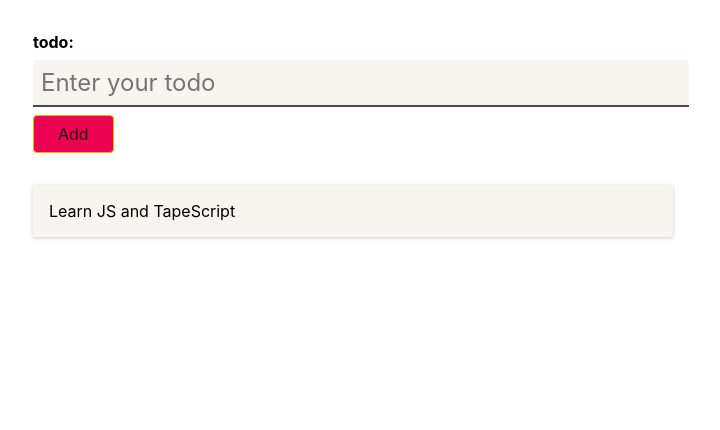
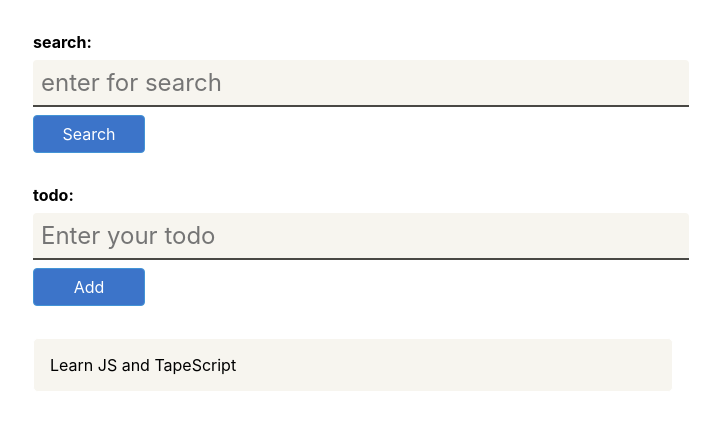
Before and after one commit to Arshaluys84/typeScriptTodoListWithLogIn, a React (Create React App) app: page / in a window 1280 px wide. Shown: the top 430 px of the page, without its empty margins (287-1007 px from the left). Built offline with nearby package versions, Linux system fonts and the light colour scheme.

Commit message:
add search button

```diff
--- a/src/App.tsx
+++ b/src/App.tsx
@@ -1,31 +1,47 @@
-import { useState } from "react";
+import { useEffect, useState } from "react";
 import NewTodo from "./components/NewTodo";
+import { SearchTodo } from "./components/SearchTodo";
 import Todos from "./components/Todos";
 import { Todo } from "./models/Todo";
 
 function App() {
-  const todosni = [new Todo("Learn JS and TapeScript")];
-  const [todos, setTodos] = useState(todosni);
-  // ["Learn JS", "Learn TypeScript"];
+  const todosList = [new Todo("Learn JS and TapeScript")];
+  const [todos, setTodos] = useState(todosList);
+  const [search] = useState("");
+  const [filteredTodos, setFilteredTodos] = useState(todos);
+  useEffect(() => {
+    localStorage.setItem("todo", JSON.stringify(todos));
+    setFilteredTodos(JSON.parse(localStorage.getItem("todo") || ""));
+  }, [todos]);
+
+  useEffect(() => {
+    if (search.length === 0) {
+      setFilteredTodos(todos);
+    }
+  }, [search, todos]);
   const onAddHandler = (text: string) => {
     setTodos((prev) => [...prev, new Todo(text)]);
   };
+
   const onDelete = (todoId: string) => {
     setTodos((prev) => prev.filter((item) => item.id !== todoId));
   };
+
+  const onFilterHandler = (search: string) => {
+    setFilteredTodos(
+      todos.filter((item) =>
+        item.title.toLowerCase().includes(search.toLowerCase())
+      )
+    );
+  };
+
   return (
     <div className="App">
+      <SearchTodo onFilter={onFilterHandler} />
       <NewTodo onAdd={onAddHandler} />
-      <Todos todos={todos} onDelete={onDelete} />
+      <Todos todos={filteredTodos} onDelete={onDelete} />
     </div>
   );
 }
 
 export default App;
-// import "./App.css";
-
-// function App() {
-//   return <div className="App"></div>;
-// }
-
-// export default App;
--- a/src/components/NewTodo/index.css
+++ b/src/components/NewTodo/index.css
@@ -24,7 +24,7 @@
   margin-bottom: 0.5rem;
 }
 
-.form button {
+/* .form button {
   font: inherit;
   background-color: #eb0250;
   border: 1px solid #ebb002;
@@ -38,7 +38,7 @@
 .form button:active {
   background-color: #eb0250;
   border-color: #ebc002;
-}
+} */
 .form p {
   color: #eb0250;
 }
--- a/src/components/NewTodo/index.tsx
+++ b/src/components/NewTodo/index.tsx
@@ -1,4 +1,5 @@
 import { ChangeEvent, FormEvent, useState } from "react";
+import { Button } from "../UI/Button";
 import "./index.css";
 
 const NewTodo: React.FC<{ onAdd: (text: string) => void }> = ({ onAdd }) => {
@@ -33,7 +34,7 @@ const NewTodo: React.FC<{ onAdd: (text: string) => void }> = ({ onAdd }) => {
         value={text}
         onChange={onChangeHandler}
       />
-      <button>Add</button>
+      <Button>Add</Button>
       {isTouched && !isValid && (
         <p>Please Enter Todo , it has to be longer than 3 letters</p>
       )}
--- /dev/null
+++ b/src/components/SearchTodo/index.tsx
@@ -0,0 +1,36 @@
+import { ChangeEvent, FormEvent, useState } from "react";
+import "./index.css";
+
+export const SearchTodo: React.FC<{
+  onFilter: (search: string) => void;
+}> = ({ onFilter }) => {
+  const [search, setSearch] = useState<string>("");
+
+  const onChangeHandler = (event: ChangeEvent<HTMLInputElement>) => {
+    setSearch(event.target.value);
+    setTimeout(() => {
+      onFilter(event.target.value);
+    }, 300);
+  };
+  const submitHandler = (event: FormEvent) => {
+    event.preventDefault();
+    setTimeout(() => {
+      onFilter(search);
+    }, 300);
+  };
+
+  return (
+    <form onSubmit={submitHandler} className="form">
+      <label htmlFor="search">search:</label>
+      <input
+        type="text"
+        id="search"
+        placeholder="enter for search"
+        name="text"
+        value={search}
+        onChange={onChangeHandler}
+      />
+      <button>Search</button>
+    </form>
+  );
+};
--- a/src/components/TodoItem/index.css
+++ b/src/components/TodoItem/index.css
@@ -1,6 +1,12 @@
 .item {
   margin: 1rem 0;
-  box-shadow: 0 1px 4px rgba(0, 0, 0, 0.2);
   padding: 1rem;
   background-color: #f7f5ef;
+  border: 1px solid white;
+
+  border-radius: 5px;
 }
+.item:hover {
+  border: 1px solid black;
+  cursor: pointer;
+}
--- /dev/null
+++ b/src/components/UI/Button/index.css
@@ -0,0 +1,16 @@
+button {
+  width: 7rem;
+  font: inherit;
+  background-color: #3c74c9;
+  border: 1px solid #4394d6;
+  color: white;
+  padding: 0.5rem 1.5rem;
+  border-radius: 4px;
+  cursor: pointer;
+}
+
+button:hover,
+button:active {
+  background-color: #2d0c7a;
+  border-color: #080955;
+}
--- /dev/null
+++ b/src/components/UI/Button/index.tsx
@@ -0,0 +1,6 @@
+import React from "react";
+import "./index.css";
+
+export const Button: React.FC<{}> = ({ children }) => {
+  return <button>{children}</button>;
+};
--- a/src/models/Todo.ts
+++ b/src/models/Todo.ts
@@ -3,6 +3,6 @@ export class Todo {
   title: string;
   constructor(t: string) {
     this.title = t;
-    this.id = new Date().toISOString();
+    this.id = Date.now().toString();
   }
 }
```
Also changed, not shown: src/components/SearchTodo/index.css (added).
